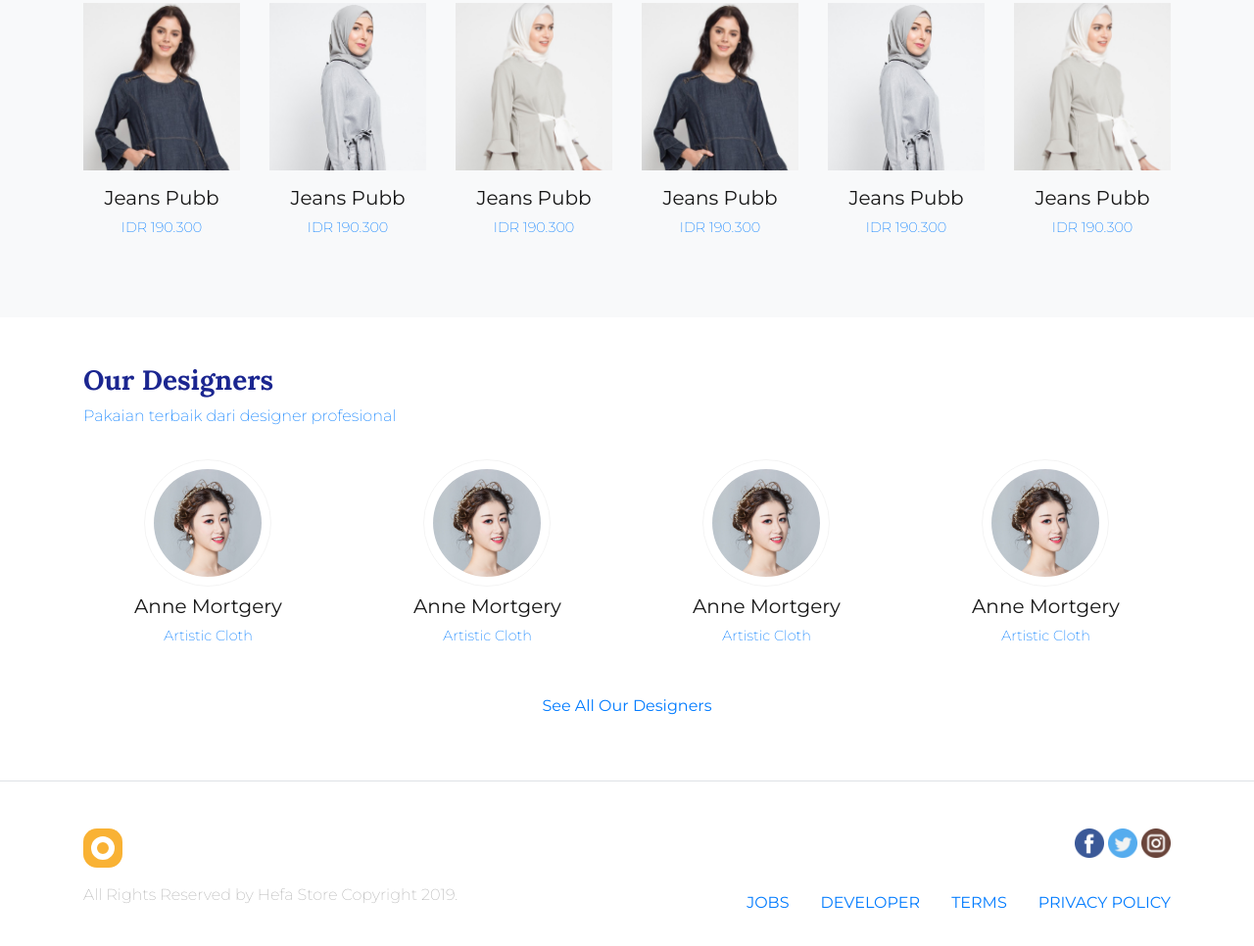
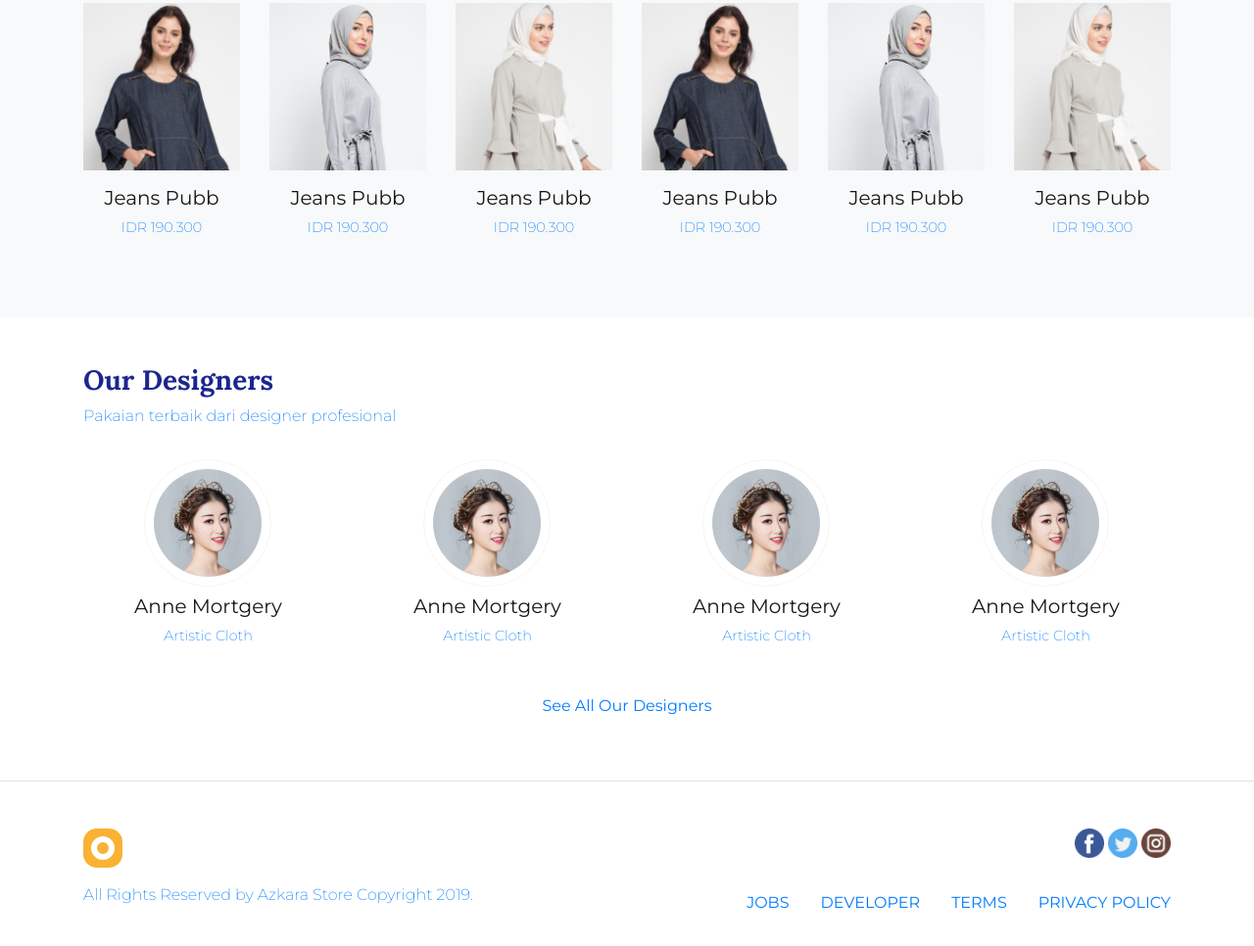
Before and after one commit to hidayatTM/azkarastore, a plain HTML site: page index.html in a window 1280 px wide. Shown: the part 808-1774 px from the top of the page at 98% size. Drawn offline with Linux system fonts and the light colour scheme.

Commit message:
merubah warna dan tulisan all reserved

```diff
--- a/index.html
+++ b/index.html
@@ -314,7 +314,7 @@
             </div>
             <div class="row mt-3 justify-content-between">
                 <div class="col-5">
-                    <p>All Rights Reserved by Hefa Store Copyright 2019.</p>
+                    <p class="text-primary">All Rights Reserved by Azkara Store Copyright 2019.</p>
                 </div>
                 <div class="col-6">
                     <nav class="nav justify-content-end text-uppercase">
```
